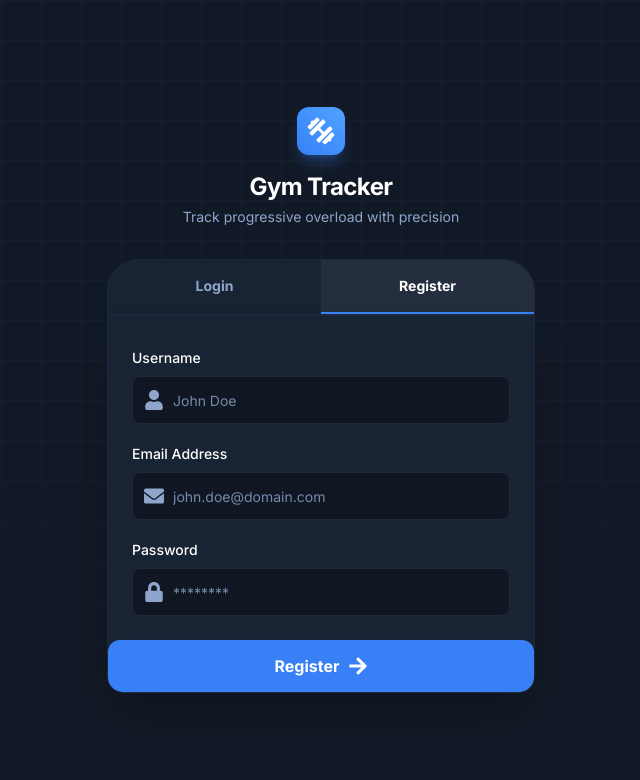
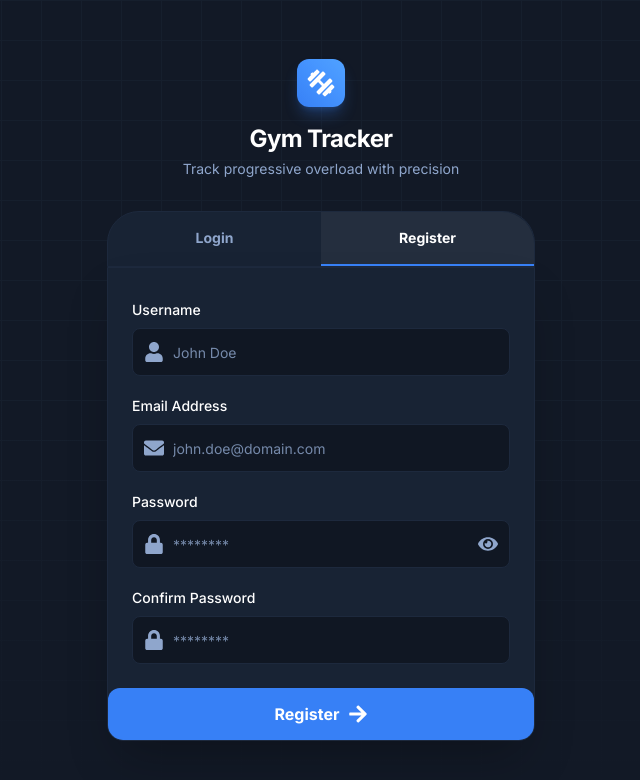
Before and after one commit to GymTrackerApp/frontend, a React (Vite) app in the folder frontend-react/: page /register-login in a window 1280 px wide. Both pictures are taken after a click on the button "Register". Shown: the top 780 px of the page, without its empty margins (319-959 px from the left). Built offline with nearby package versions, Linux system fonts and the light colour scheme; no server answers.

Commit message:
confirm password button added

```diff
--- a/frontend-react/src/pages/RegisterLogin.tsx
+++ b/frontend-react/src/pages/RegisterLogin.tsx
@@ -2,10 +2,12 @@ import { useMutation } from "@tanstack/react-query";
 import type { AxiosError } from "axios";
 import { useState } from "react";
 import toast from "react-hot-toast";
+import { useTranslation } from "react-i18next";
 import {
   FaArrowRight,
   FaDumbbell,
   FaEnvelope,
+  FaEye,
   FaLock,
   FaUser,
 } from "react-icons/fa";
@@ -20,26 +22,23 @@ import {
   type SignUpRequest,
 } from "../services/authService";
 import { type ErrorResponse, type GeneralResponse } from "../types/ApiResponse";
-import { type SignInForm, type SignUpForm } from "../types/AuthForms";
-import { useTranslation } from "react-i18next";
+import { type RegisterLoginForm } from "../types/AuthForms";
 
 const RegisterLogin = () => {
   const navigate = useNavigate();
   const { t } = useTranslation();
   const [isRegister, setIsRegister] = useState<boolean>(false);
 
+  const [showPassword, setShowPassword] = useState<boolean>(false);
+
   const inputStyling =
     "block w-full rounded-lg bg-input-light dark:bg-input-dark border border-border-light/30 dark:border-border-dark text-black dark:text-white placeholder:text-text-muted dark:placeholder:text-text-muted/80 focus:border-primary focus:ring-1 focus:outline-none focus:ring-primary sm:text-sm pl-10 h-12 transition-all";
 
-  const [signInFormData, setSignInFormData] = useState<SignInForm>({
+  const [formData, setFormData] = useState<RegisterLoginForm>({
+    username: "",
     email: "",
     password: "",
-  });
-
-  const [signUpFormData, setSignUpFormData] = useState<
-    Omit<SignUpForm, keyof SignInForm>
-  >({
-    username: "",
+    confirmPassword: "",
   });
 
   const signUpMutation = useMutation<
@@ -93,17 +92,10 @@ const RegisterLogin = () => {
     const fieldName = event.target.name;
     const fieldValue = event.target.value;
 
-    if (fieldName in signInFormData) {
-      setSignInFormData({
-        ...signInFormData,
-        [fieldName]: fieldValue,
-      });
-    } else {
-      setSignUpFormData({
-        ...signUpFormData,
-        [fieldName]: fieldValue,
-      });
-    }
+    setFormData({
+      ...formData,
+      [fieldName]: fieldValue,
+    });
   };
 
   const handleSignIn = (e: React.FormEvent) => {
@@ -112,8 +104,8 @@ const RegisterLogin = () => {
     if (signInMutation.isPending) return;
 
     const data: SignInRequest = {
-      email: signInFormData.email,
-      password: signInFormData.password,
+      email: formData.email,
+      password: formData.password,
     };
 
     signInMutation.mutate(data);
@@ -124,10 +116,15 @@ const RegisterLogin = () => {
 
     if (signUpMutation.isPending) return;
 
+    if (formData.password !== formData.confirmPassword) {
+      toast.error(t("toastMessages.confirmPasswordMatchingError"));
+      return;
+    }
+
     const data: SignUpRequest = {
-      username: signUpFormData.username,
-      email: signInFormData.email,
-      password: signInFormData.password,
+      username: formData.username,
+      email: formData.email,
+      password: formData.password,
     };
 
     signUpMutation.mutate(data);
@@ -172,7 +169,7 @@ const RegisterLogin = () => {
                       name="username"
                       type="text"
                       placeholder={t("usernamePlaceholder")}
-                      value={signUpFormData.username}
+                      value={formData.username}
                       onChange={handleFormChange}
                       required
                     />
@@ -194,7 +191,7 @@ const RegisterLogin = () => {
                     name="email"
                     type="email"
                     placeholder={t("emailAddressPlaceholder")}
-                    value={signInFormData.email}
+                    value={formData.email}
                     onChange={handleFormChange}
                     required
                   />
@@ -220,14 +217,47 @@ const RegisterLogin = () => {
                     className={inputStyling}
                     id="password"
                     name="password"
-                    type="password"
-                    placeholder="********"
-                    value={signInFormData.password}
+                    type={showPassword ? "text" : "password"}
+                    placeholder={
+                      showPassword ? t("passwordPlaceholder") : "********"
+                    }
+                    value={formData.password}
                     onChange={handleFormChange}
                     required
                   />
+                  <div className="absolute inset-y-0 right-0 pr-3 flex items-center">
+                    <FaEye
+                      className="text-text-muted text-[20px] hover:text-white cursor-pointer"
+                      onClick={() => setShowPassword(!showPassword)}
+                    />
+                  </div>
                 </div>
               </div>
+
+              {isRegister && (
+                <div className="space-y-2">
+                  <div className="flex items-center justify-between">
+                    <label className="block text-sm font-medium">
+                      {t("confirmPasswordLabel")}
+                    </label>
+                  </div>
+                  <div className="relative">
+                    <div className="absolute inset-y-0 left-0 pl-3 flex items-center pointer-events-none">
+                      <FaLock className="text-text-muted text-[20px]" />
+                    </div>
+                    <input
+                      className={inputStyling}
+                      id="confirm-password"
+                      name="confirmPassword"
+                      type="password"
+                      placeholder="********"
+                      value={formData.confirmPassword}
+                      onChange={handleFormChange}
+                      required
+                    />
+                  </div>
+                </div>
+              )}
             </div>
 
             <Button
--- a/frontend-react/src/utils/i18n/locales/en/en.json
+++ b/frontend-react/src/utils/i18n/locales/en/en.json
@@ -161,9 +161,11 @@
   "emailAddressLabel": "Email Address",
   "emailAddressPlaceholder": "john.doe@domain.com",
   "passwordLabel": "Password",
+  "confirmPasswordLabel": "Confirm Password",
   "forgotPasswordLabel": "Forgot password?",
   "usernameLabel": "Username",
   "usernamePlaceholder": "John Doe",
+  "passwordPlaceholder": "Password123@",
   "signInButton": "Login",
   "signUpButton": "Register",
   "loadingWorkoutTitle": "Preparing your workout...",
@@ -193,7 +195,8 @@
     "workoutStartMessage": "Starting workout: {{planName}}. Let's crush it!",
     "exerciseNameRequired": "Exercise name is required",
     "customRestTimerInvalidRangeMessage": "Custom rest timer must be between 1 and 3600 seconds",
-    "sessionExpiredMessage": "Session expired. Please log in again"
+    "sessionExpiredMessage": "Session expired. Please log in again",
+    "confirmPasswordMatchingError": "Confirm password must match the password"
   },
   "exerciseCategories": {
     "arms": "ARMS",
--- a/frontend-react/src/utils/i18n/locales/pl/pl.json
+++ b/frontend-react/src/utils/i18n/locales/pl/pl.json
@@ -173,9 +173,11 @@
   "emailAddressLabel": "Adres e-mail",
   "emailAddressPlaceholder": "jan.kowalski@domena.pl",
   "passwordLabel": "Hasło",
+  "confirmPasswordLabel": "Potwierdź hasło",
   "forgotPasswordLabel": "Zapomniałeś hasła?",
   "usernameLabel": "Nazwa użytkownika",
   "usernamePlaceholder": "Jan Kowalski",
+  "passwordPlaceholder": "Hasło123@",
   "signInButton": "Zaloguj",
   "signUpButton": "Zarejestruj",
   "loadingWorkoutTitle": "Przygotowujemy Twój trening...",
@@ -204,7 +206,8 @@
     "workoutStartMessage": "Rozpoczynasz trening: {{planName}}",
     "exerciseNameRequired": "Nazwa ćwiczenia jest wymagana",
     "customRestTimerInvalidRangeMessage": "Licznik odpoczynku musi być między 1 a 3600 sekund",
-    "sessionExpiredMessage": "Sesja wygasła. Zaloguj się ponownie"
+    "sessionExpiredMessage": "Sesja wygasła. Zaloguj się ponownie",
+    "confirmPasswordMatchingError": "Potwierdzenie hasła musi być takie samo jak hasło"
   },
   "exerciseCategories": {
     "arms": "RAMIONA",
```
Also changed, not shown: frontend-react/src/types/AuthForms.ts (+3 -5 lines).
